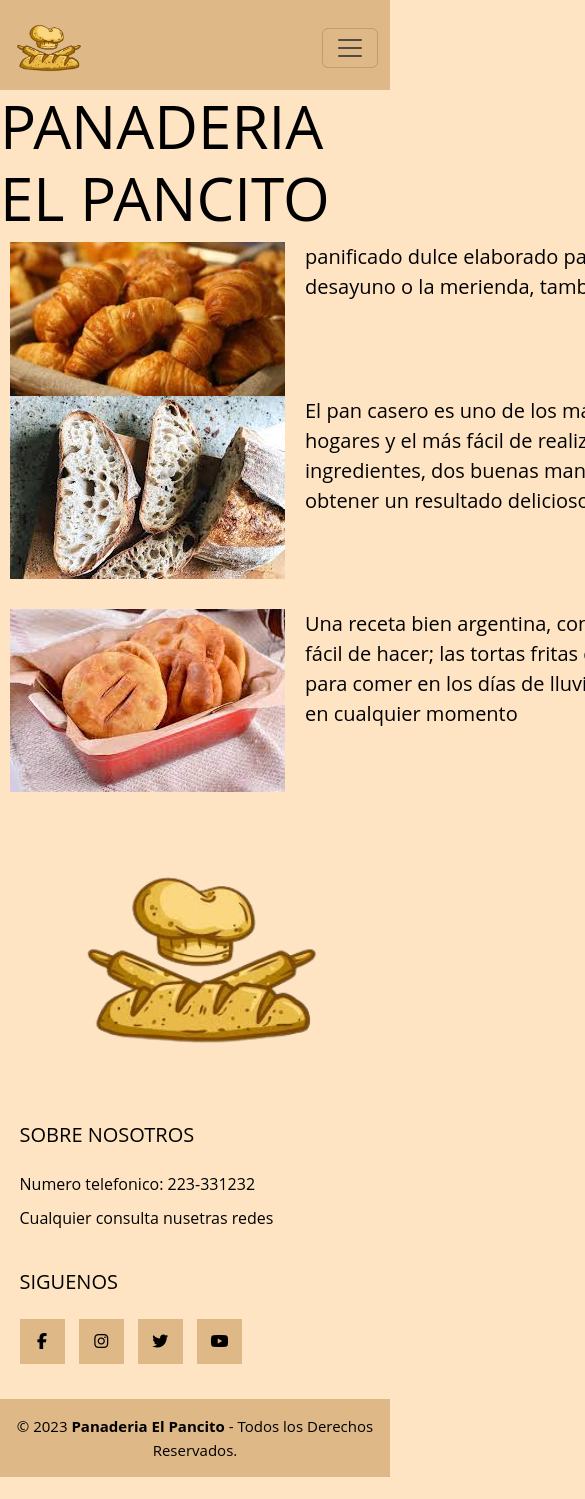
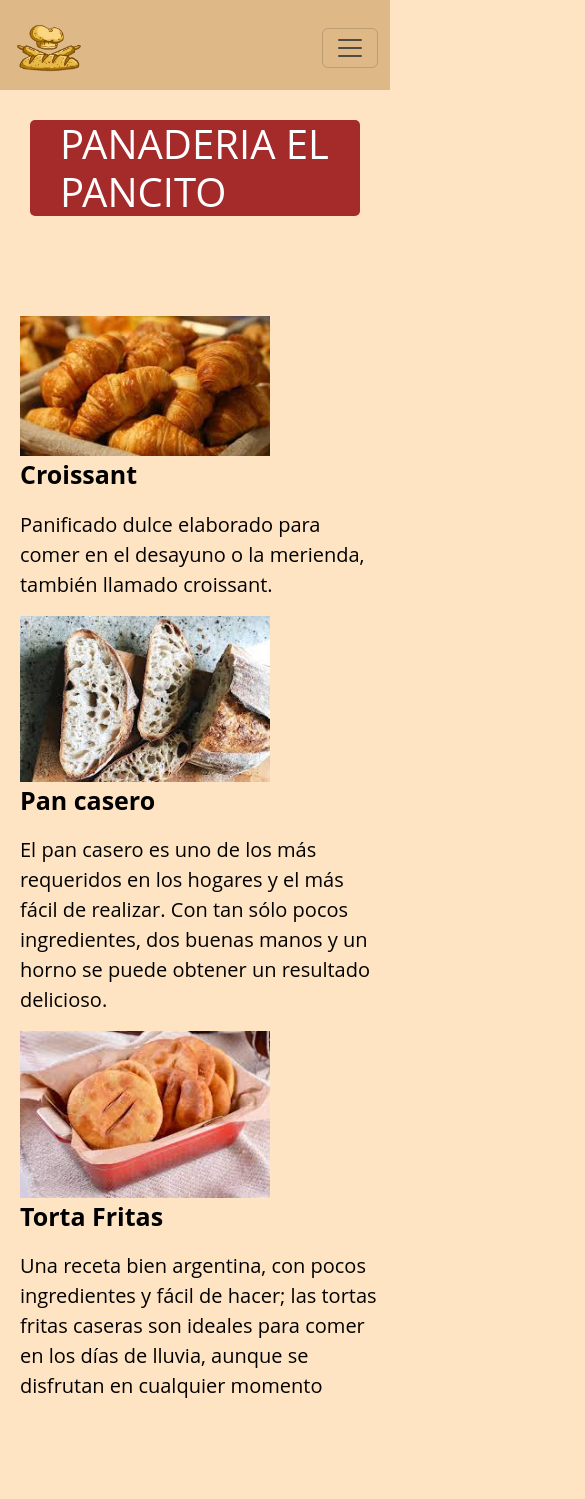
Before and after one commit to TobiasLen/Coderhouse, a plain HTML site: page paginas/mercaderia.html in a window 390 px wide. Shown: the top 1499 px of the page, 585 px wide, since content can reach past the window. Before the commit the page ends 1477 px from the top, so only its background shows below. Drawn offline with nearby package versions, Linux system fonts and the light colour scheme.

Commit message:
Responsive terminado

```diff
--- a/css/estilos.css
+++ b/css/estilos.css
@@ -1,22 +1,27 @@
 
 body {
-/*     background-image: url(../imagenes/Fondo_body.jpg); */
     background-color:bisque;
     background-size: cover;
+}
+
+
+header{
     width: 100%;
-    height: 100%;
+    height: 90px;
+    background-color: burlywood;
+    position: sticky;
+    top: 0;
+    z-index: 1000;
 }
 
 nav{
     height: 90px;
     background-color: burlywood;
+    width: 100%;
+
 }
 
-header{
-    width: 100%;
-    height: 90px;
-    background-color: burlywood;
-}
+
 nav ul{
     display:flex;
     flex-direction: row;
@@ -47,11 +52,15 @@ nav img{
 
 main {
     font-family:Arial, Helvetica, sans-serif;
+    margin: 30px;
 }
+
 
 main h1{
     font-size: 100px;
-    color:black;
+    color:white;
+    background-color: brown;
+    border-radius: 5px;
 }
 
 main p{
@@ -62,11 +71,20 @@ main p{
 section{
     font-size: 20px ;
     color: black;
+    margin: 0 10px;
 }
+
+.sectionMercaderia {
+    display: flex;
+    flex-direction: column;
+    justify-content: space-between;
+    height: 600px;
+    margin-top: 100px;
+}
+
 
 .pancasero img{
     margin-right: 20px;
-    margin-bottom: 30px;
 }
 
 .pancasero{
@@ -76,12 +94,30 @@ section{
     margin-left: 10px;
 }
 
+.panP {
+    display: flex;
+    flex-direction: column;
+}
+
+.tituloPan {
+    font-size: 25px;
+    font-weight: bold;
+}
 .croissant img{
     width: 275px;
     margin-right: 20px;
 
 }
 
+.croissantP {
+    display: flex;
+    flex-direction: column;
+}
+
+.tituloCroissant {
+    font-size: 25px;
+    font-weight: bold;
+}
 .croissant{
     width: 800px;
     display: flex;
@@ -99,9 +135,18 @@ section{
     flex-direction: row;
     margin-left: 10px;
 }
-/* .sectionMercaderia img{
-    margin-bottom: 15px;
-} */
+
+.tortaP {
+    display: flex;
+    flex-direction: column;
+}
+
+.tituloTorta {
+    font-size: 25px;
+    font-weight: bold;
+}
+
+
 @import url('https://fonts.googleapis.com/css2?family=Open+Sans:wght@400;700&display=swap');
 *{
     margin: 0;
@@ -110,6 +155,11 @@ section{
     font-family: 'Open Sans', sans-serif;
 }
 /*:::::Pie de Pagina*/
+
+footer {
+    width: 100%;
+    margin-top: 100px;
+}
 .pie-pagina{
     width: 100%;
 
@@ -166,32 +216,101 @@ section{
 .pie-pagina .grupo-2 small{
     font-size: 15px;
 }
-@media screen and (max-width:800px){
+
+
+/* -------------------------------------------------RESPONSIVE------------------------------------------------ */
+
+
+@media screen and (max-width:768px){
+    header {
+        width: 100%;
+    }
+
+    header ul {
+        flex-direction: column;
+        background-color: burlywood;
+        align-items: center;
+        width: auto;
+    }
+
+    main h1 {
+        font-size: 50px;
+    }
+
+    .sectionMercaderia {
+        height: auto;
+    }
+
+    .sectionMercaderia .descripcion {
+        font-size: 20px;
+    }
+
+    .sectionMercaderia img {
+        width: 250px;
+    }
+
+    .croissant{
+        width: auto;
+        flex-direction: column;
+    }
+
+    .pancasero {
+        width: auto;
+        flex-direction: column;
+    }
+
+    .tortafritas {
+        width: auto;
+        flex-direction: column;
+    }
+    .pie-pagina {
+        width: 100%;
+    }
     .pie-pagina .grupo-1{
         width: 90%;
         grid-template-columns: repeat(1, 1fr);
         grid-gap:30px;
         padding: 35px 0px;
+        display: flex;
+        flex-wrap: wrap;
+    }
+
+    .logoFooter {
+        height: 120px;
+        width: 120px;
+    }
+
+    .red-social {
+        display: flex;
+    }
+
+    main h1 {
+        padding-left: 30px;
+    }
+
+    nav li a:hover{
+        background: #ef8354;
+        border-radius: 10px;
+        padding-left: 10px;
+        padding-right: 10px;
+    }
+
+    .active {
+        background: #ef8354;
+        border-radius: 10px;
+        padding-left: 10px;
+        padding-right: 10px;
+    }
+
+
+}
+
+@media screen and (max-width:425px){
+    main h1 {
+        font-size: 40px;
+    }
+
+    footer {
+        margin-top: 50px;
     }
 }
-
-@media screen and (max-width: 768px) {
-    main h1 {
-    font-size: 60px;
-    }
-
-    main p {
-    font-size: 30px;
-    }
-}
-
-@media screen and (max-width: 768px) {
-    nav ul {
-    flex-direction: column;
-    align-items: center;
-    }
-
-    nav li {
-    margin-bottom: 10px;
-    }
-}
--- a/paginas/mercaderia.html
+++ b/paginas/mercaderia.html
@@ -16,7 +16,7 @@
     <header>
         <nav class="navbar navbar-expand-lg">
             <div class="container-fluid">
-            <a class="navbar-brand" href="#"><img src="../imagenes/Logo_nav.png" alt=""></a>
+            <a class="navbar-brand" href="../index.html"><img src="../imagenes/Logo_nav.png" alt=""></a>
             <button class="navbar-toggler" type="button" data-bs-toggle="collapse" data-bs-target="#navbarNav" aria-controls="navbarNav" aria-expanded="false" aria-label="Toggle navigation">
                 <span class="navbar-toggler-icon"></span>
             </button>
@@ -49,17 +49,26 @@
     <section class="sectionMercaderia">
     <div class="croissant">
         <img src="../imagenes/Croissant.jpg">
-        <p>panificado dulce elaborado para comer en el desayuno o la merienda, también llamado croissant.</p>
+        <div class="croissantP">
+            <p class="tituloCroissant">Croissant</p>
+            <p class="descripcion">Panificado dulce elaborado para comer en el desayuno o la merienda, también llamado croissant.</p>
+        </div>
     </div>
 
     <div class="pancasero">
         <img src="../imagenes/pan_casero.jpg">
-        <p>El pan casero es uno de los más requeridos en los hogares y el más fácil de realizar. Con tan sólo pocos ingredientes, dos buenas manos y un horno se puede obtener un resultado delicioso.</p>
+        <div class="panP">
+            <p class="tituloPan">Pan casero</p>
+            <p class="descripcion">El pan casero es uno de los más requeridos en los hogares y el más fácil de realizar. Con tan sólo pocos     ingredientes, dos buenas manos y un horno se puede obtener un resultado delicioso.</p>
+        </div>
     </div>
 
     <div class="tortafritas">
         <img src="../imagenes/torta_fritas.jpg">
-        <p>Una receta bien argentina, con pocos ingredientes y fácil de hacer; las tortas fritas caseras son ideales para comer en los días de lluvia, aunque se disfrutan en cualquier momento</p>
+        <div class="tortaP">
+            <p class="tituloTorta">Torta Fritas</p>
+            <p class="descripcion">Una receta bien argentina, con pocos ingredientes y fácil de hacer; las tortas fritas caseras son ideales para comer en los días de lluvia, aunque se disfrutan en cualquier momento</p>
+        </div>
     </div>
     </section>
 
```
Also changed, not shown: index.html (+2 -4 lines), paginas/ayuda.html (+1 -1 lines), paginas/productos.html (+1 -1 lines), paginas/quienessomos.html (+1 -1 lines).
